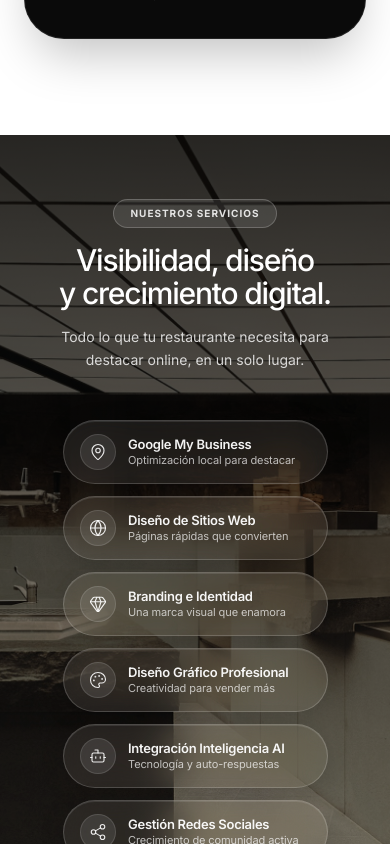
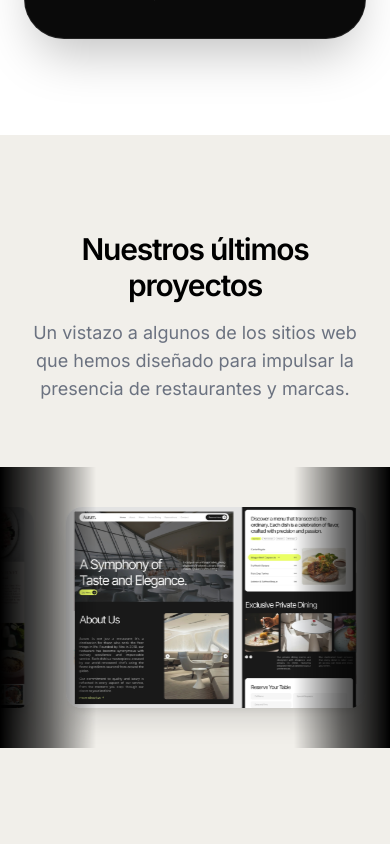
Before and after one commit to motionsmanagement/Motions, a React (Vite) app: page / in a window 390 px wide. Shown: the part 3060-3904 px from the top of the page. Built offline with nearby package versions, Linux system fonts and the light colour scheme.

Commit message:
feat: reemplazar ServicesBanner por nuevo RecentWorks (proyectos/portafolio) animado

```diff
--- a/App.tsx
+++ b/App.tsx
@@ -6,6 +6,7 @@ import Navbar from './components/Navbar';
 import Hero from './components/Hero';
 import Services from './components/Services';
 import ServicesBanner from './components/ServicesBanner';
+import RecentWorks from './components/RecentWorks';
 import HowItWorks from './components/HowItWorks';
 import SuccessStories from './components/SuccessStories';
 import FinalCTA from './components/FinalCTA';
@@ -40,7 +41,8 @@ const HomePage: React.FC = () => {
       <main>
         <Hero />
         <Services />
-        <ServicesBanner />
+        {/* <ServicesBanner /> */}
+        <RecentWorks />
         <HowItWorks />
         <SuccessStories />
         <FinalCTA />
--- /dev/null
+++ b/components/RecentWorks.tsx
@@ -0,0 +1,61 @@
+import React from 'react';
+
+const projects = [
+  '/pf1.jpg',
+  '/pj2.jpg',
+  '/pj3.jpg',
+  '/pj4 (1).jpg',
+  '/pj5.jpg',
+];
+
+const RecentWorks: React.FC = () => {
+  return (
+    <section className="relative py-24 bg-[#F1EFEA] overflow-hidden font-['Inter']">
+      <style>{`
+        @keyframes loopScroll {
+          0% { transform: translateX(0); }
+          100% { transform: translateX(-50%); }
+        }
+        .animate-loop-scroll {
+          animation: loopScroll 40s linear infinite;
+        }
+        .animate-loop-scroll:hover {
+          animation-play-state: paused;
+        }
+      `}</style>
+
+      <div className="max-w-7xl mx-auto px-6 md:px-12 mb-16 text-center">
+        <h2 className="text-3xl sm:text-4xl md:text-5xl font-semibold text-black tracking-tight mb-4">
+          Nuestros últimos proyectos
+        </h2>
+        <p className="text-gray-500 text-lg max-w-2xl mx-auto">
+          Un vistazo a algunos de los sitios web que hemos diseñado para impulsar la presencia de restaurantes y marcas.
+        </p>
+      </div>
+
+      <div className="relative w-full flex overflow-hidden py-10">
+        {/* Fade negro masks on edges */}
+        <div className="absolute left-0 top-0 bottom-0 w-24 md:w-64 bg-gradient-to-r from-black via-black/60 to-transparent z-10 pointer-events-none"></div>
+        <div className="absolute right-0 top-0 bottom-0 w-24 md:w-64 bg-gradient-to-l from-black via-black/60 to-transparent z-10 pointer-events-none"></div>
+
+        <div className="flex w-max shrink-0 animate-loop-scroll">
+          {[...projects, ...projects].map((src, index) => (
+            <div
+              key={index}
+              className="relative w-[300px] sm:w-[400px] lg:w-[500px] flex-shrink-0 group overflow-hidden rounded-2xl mx-4 lg:mx-6 shadow-xl hover:shadow-2xl hover:-translate-y-2 transition-all duration-500 bg-white"
+            >
+              <img
+                src={src}
+                alt={`Proyecto Motions ${index + 1}`}
+                className="w-full h-auto object-cover opacity-90 group-hover:opacity-100 transition-opacity duration-500"
+                loading="lazy"
+              />
+            </div>
+          ))}
+        </div>
+      </div>
+    </section>
+  );
+};
+
+export default RecentWorks;
```
